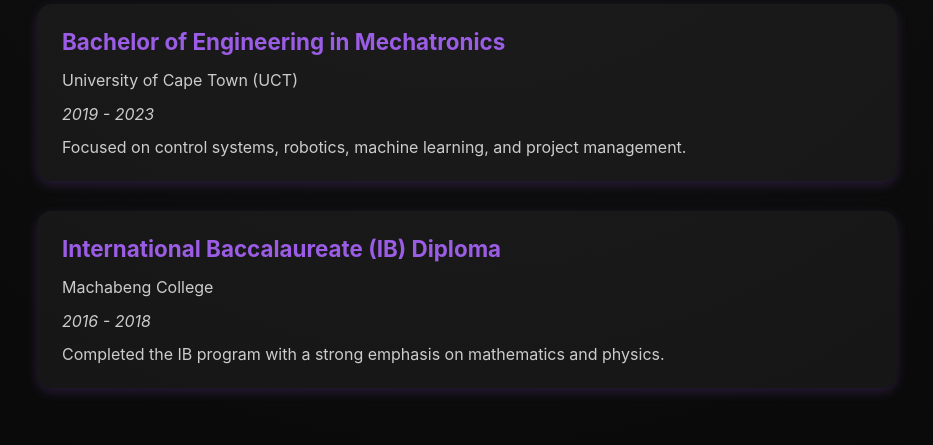
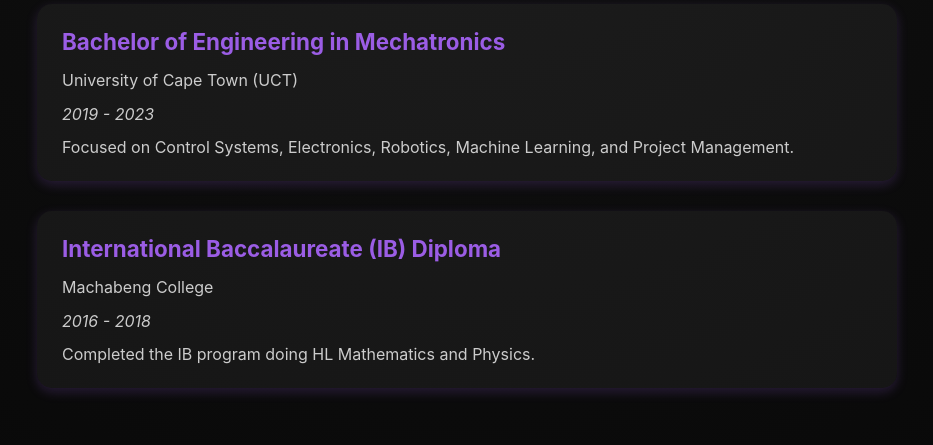
Before and after one commit to matlalijr/matlalijr.github.io, a plain HTML site: page Education.html in a window 1280 px wide. Shown: the part 300-745 px from the top of the page, without its empty margins (173-1106 px from the left). Drawn offline with Linux system fonts and the light colour scheme.

Commit message:
Update Education.html

```diff
--- a/Education.html
+++ b/Education.html
@@ -119,14 +119,14 @@
       <h3>Bachelor of Engineering in Mechatronics</h3>
       <p>University of Cape Town (UCT)</p>
       <p class="date">2019 - 2023</p>
-      <p>Focused on control systems, robotics, machine learning, and project management.</p>
+      <p>Focused on Control Systems, Electronics, Robotics, Machine Learning, and Project Management.</p>
     </article>
 
     <article class="edu-item">
       <h3>International Baccalaureate (IB) Diploma</h3>
       <p>Machabeng College</p>
       <p class="date">2016 - 2018</p>
-      <p>Completed the IB program with a strong emphasis on mathematics and physics.</p>
+      <p>Completed the IB program doing HL Mathematics and Physics.</p>
     </article>
   </section>
 
```
